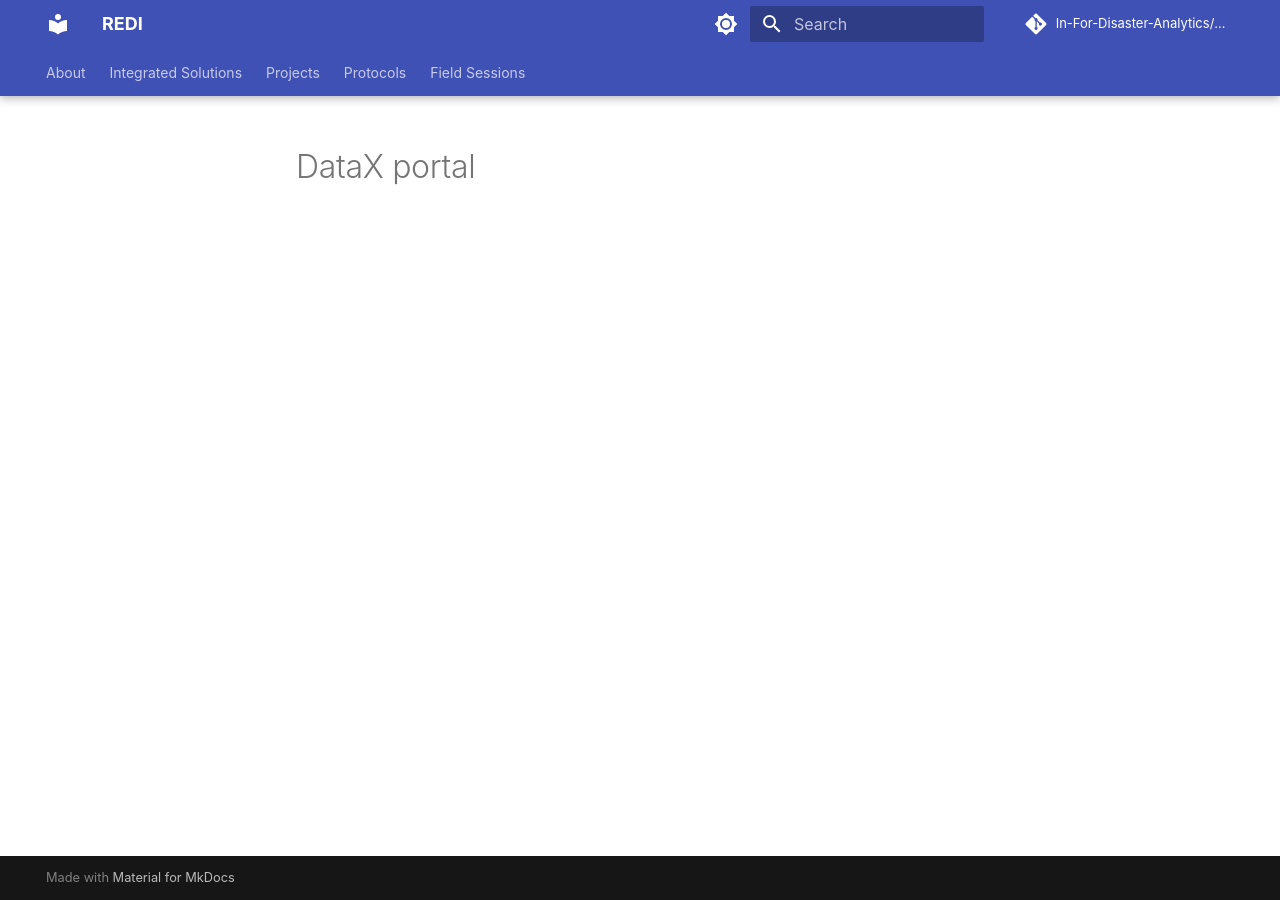
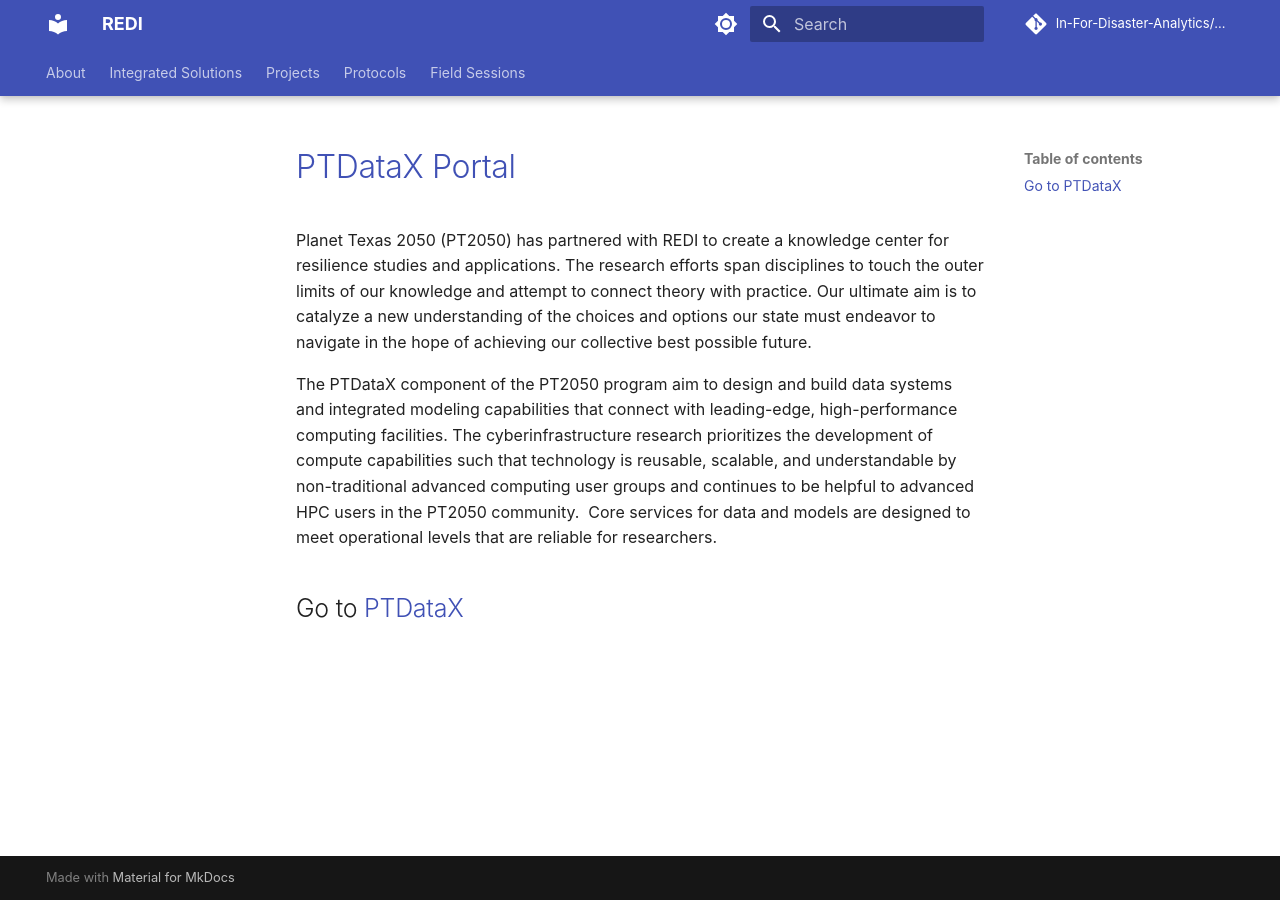
Before and after one commit to In-For-Disaster-Analytics/REDI-Documentation, an MkDocs documentation site: the page built from docs/redi-ecosystem/data-ecosystem/datax.md, in a window 1280 px wide. Built offline with MkDocs 1.6.1 and Material for MkDocs 9.7.7, drawn with Linux system fonts in a browser that asks for light colours; comment, search, counter and statistics services are not loaded.

Commit message:
Update datax.md
Need to check that we are in fact REDI and what that means.

```diff
--- a/docs/redi-ecosystem/data-ecosystem/datax.md
+++ b/docs/redi-ecosystem/data-ecosystem/datax.md
@@ -1 +1,7 @@
-# DataX portal
+# [PTDataX Portal](https://ptdatax.tacc.utexas.edu/)
+
+Planet Texas 2050 (PT2050) has partnered with REDI to create a knowledge center for resilience studies and applications. The research efforts span disciplines to touch the outer limits of our knowledge and attempt to connect theory with practice. Our ultimate aim is to catalyze a new understanding of the choices and options our state must endeavor to navigate in the hope of achieving our collective best possible future.
+
+The PTDataX  component of the PT2050 program aim to design and build data systems and integrated modeling capabilities that connect with leading-edge, high-performance computing facilities. The cyberinfrastructure research prioritizes the development of compute capabilities such that technology is reusable, scalable, and understandable by non-traditional advanced computing user groups and continues to be helpful to advanced HPC users in the PT2050 community.  Core services for data and models are designed to meet operational levels that are reliable for researchers.
+
+## Go to [PTDataX](https://ptdatax.tacc.utexas.edu/)
```
